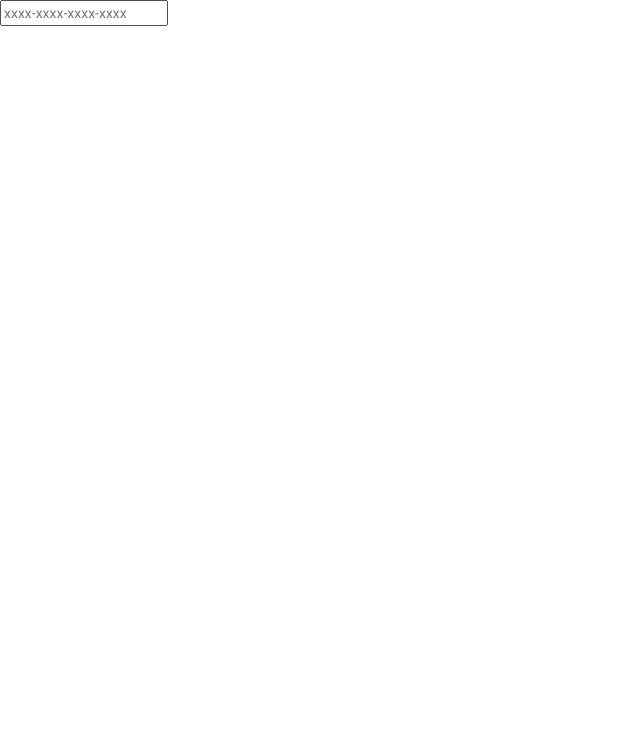
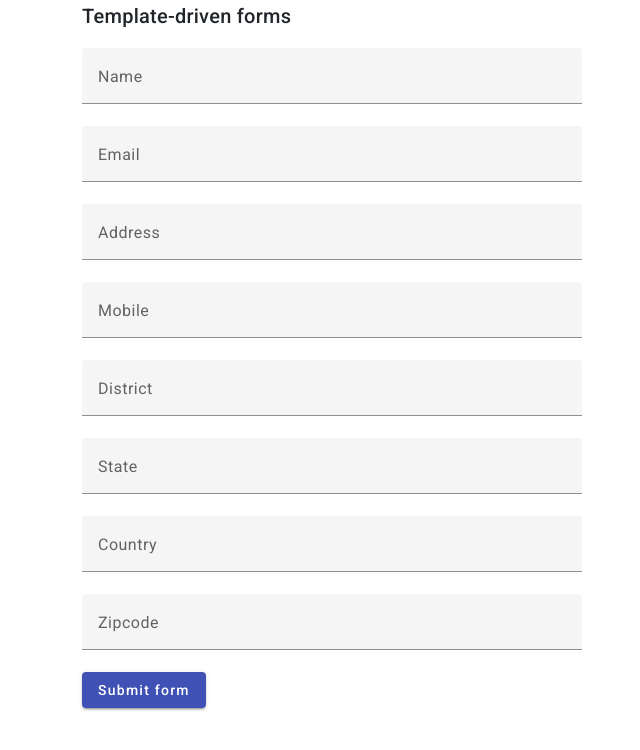
Before and after one commit to Pavithrakanchana/Angular_POC, an Angular app in the folder AngularPOC/: page / in a window 1280 px wide. Shown: the top 750 px of the page, without its empty margins (0-640 px from the left). Built offline with nearby package versions, Linux system fonts and the light colour scheme.

Commit message:
Template-driven forms example

```diff
--- a/AngularPOC/src/app/app.component.html
+++ b/AngularPOC/src/app/app.component.html
@@ -3,5 +3,5 @@
 <app-directives />
 <app-parent /> -->
 <!-- <app-first-child /> -->
-
-<app-custom-directives />
+<!-- <app-custom-directives /> -->
+<app-modal-forms />
--- a/AngularPOC/src/app/app.component.ts
+++ b/AngularPOC/src/app/app.component.ts
@@ -5,13 +5,14 @@ import { DirectivesComponent } from "./concepts/directives/directives.component"
 import { ParentComponent } from './concepts/parent/parent.component';
 import { FirstChildComponent } from "./concepts/ViewChilds/first-child/first-child.component";
 import { CustomDirectivesComponent } from './concepts/custom-directives/custom-directives.component';
+import { ModalFormsComponent } from './concepts/modal-forms/modal-forms.component';
 
 
 
 @Component({
   selector: 'app-root',
   standalone: true,
-  imports: [RouterOutlet, DataBindingComponent, DirectivesComponent, ParentComponent, FirstChildComponent, CustomDirectivesComponent],
+  imports: [RouterOutlet, DataBindingComponent, DirectivesComponent, ParentComponent, FirstChildComponent, CustomDirectivesComponent, ModalFormsComponent],
   templateUrl: './app.component.html',
   styleUrl: './app.component.css'
 })
--- /dev/null
+++ b/AngularPOC/src/app/concepts/modal-forms/modal-forms.component.css
@@ -0,0 +1,16 @@
+.example-form {
+  min-width: 100px;
+  max-width: 500px;
+  max-height: 100px;
+  width: 100%;
+}
+
+.example-full-width {
+  width: 100%;
+  height: 50%;
+}
+/* .submit-button{
+    border: 2px !important;
+    border-radius: 2px;
+    border-color: blue;
+} */
--- /dev/null
+++ b/AngularPOC/src/app/concepts/modal-forms/modal-forms.component.html
@@ -0,0 +1,44 @@
+<div class="container">
+    <div class="heading">
+        <h2>Template-driven forms</h2>
+    </div>
+    <form #userForm="ngForm" class="example-form" (ngSubmit)="submitForm(userForm)">
+        <div class="inputFields">
+            <mat-form-field class="example-full-width">
+                <mat-label>Name</mat-label>
+                <input matInput [(ngModel)]="userDetails.name" name="name">
+            </mat-form-field>
+            <mat-form-field class="example-full-width">
+                <mat-label>Email</mat-label>
+                <input matInput [(ngModel)]="userDetails.email" name="email">
+            </mat-form-field>
+            <mat-form-field class="example-full-width">
+                <mat-label>Address</mat-label>
+                <input matInput [(ngModel)]="userDetails.address" name="address">
+            </mat-form-field>
+            <mat-form-field class="example-full-width">
+                <mat-label>Mobile</mat-label>
+                <input matInput [(ngModel)]="userDetails.mobile" name="mobile">
+            </mat-form-field>
+            <mat-form-field class="example-full-width">
+                <mat-label>District</mat-label>
+                <input matInput [(ngModel)]="userDetails.district" name="district">
+            </mat-form-field>
+            <mat-form-field class="example-full-width">
+                <mat-label>State</mat-label>
+                <input matInput [(ngModel)]="userDetails.state" name="state">
+            </mat-form-field>
+            <mat-form-field class="example-full-width">
+                <mat-label>Country</mat-label>
+                <input matInput [(ngModel)]="userDetails.country" name="country">
+            </mat-form-field>
+            <mat-form-field class="example-full-width">
+                <mat-label>Zipcode</mat-label>
+                <input matInput [(ngModel)]="userDetails.zipcode" name="zipcode">
+            </mat-form-field>
+            <div class="example-full-width">
+                <button type="submit" class="btn-primary" mat-raised-button color="primary">Submit form</button>
+            </div>
+        </div>
+    </form>
+</div>
--- /dev/null
+++ b/AngularPOC/src/app/concepts/modal-forms/modal-forms.component.ts
@@ -0,0 +1,28 @@
+import { Component, NgModule } from '@angular/core';
+import { FormsModule, NgModel } from '@angular/forms';
+import {MatInputModule} from '@angular/material/input';
+import {MatButtonModule} from '@angular/material/button';
+@Component({
+  selector: 'app-modal-forms',
+  standalone: true,
+  imports: [FormsModule, MatInputModule, MatButtonModule],
+  templateUrl: './modal-forms.component.html',
+  styleUrl: './modal-forms.component.css'
+})
+export class ModalFormsComponent {
+  userDetails = {
+    name: '',
+    email: '',
+    address: '',
+    mobile: '',
+    state:'',
+    district:'',
+    zipcode:'',
+    country:''
+  };
+
+  submitForm(form: any): void {
+
+      console.log('Form data:', this.userDetails);
+  }
+}
```
Also changed, not shown: 1 other file (tests, documents, lock files or other folders).
